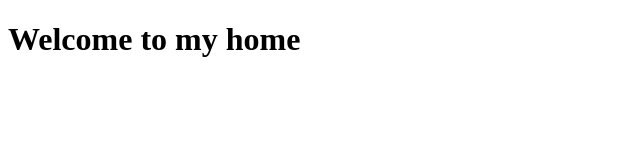
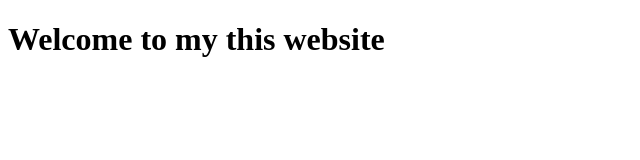
Before and after one commit to Monzter0012/githubwithhttpd, a plain HTML site: page index.html in a window 1280 px wide. Shown: the whole page, without its empty margins (0-640 px from the left). Drawn offline with Linux system fonts and the light colour scheme.

Commit message:
Update index.html

```diff
--- a/index.html
+++ b/index.html
@@ -1,9 +1,9 @@
 <!DOCTYPE html>
 <html>
 <head>
-<title>First website</title>
+<title>Home website</title>
 </head>
 <body>
-<h1>Welcome to my home</h1>
+<h1>Welcome to my this website</h1>
 </body>
 </html>
```
